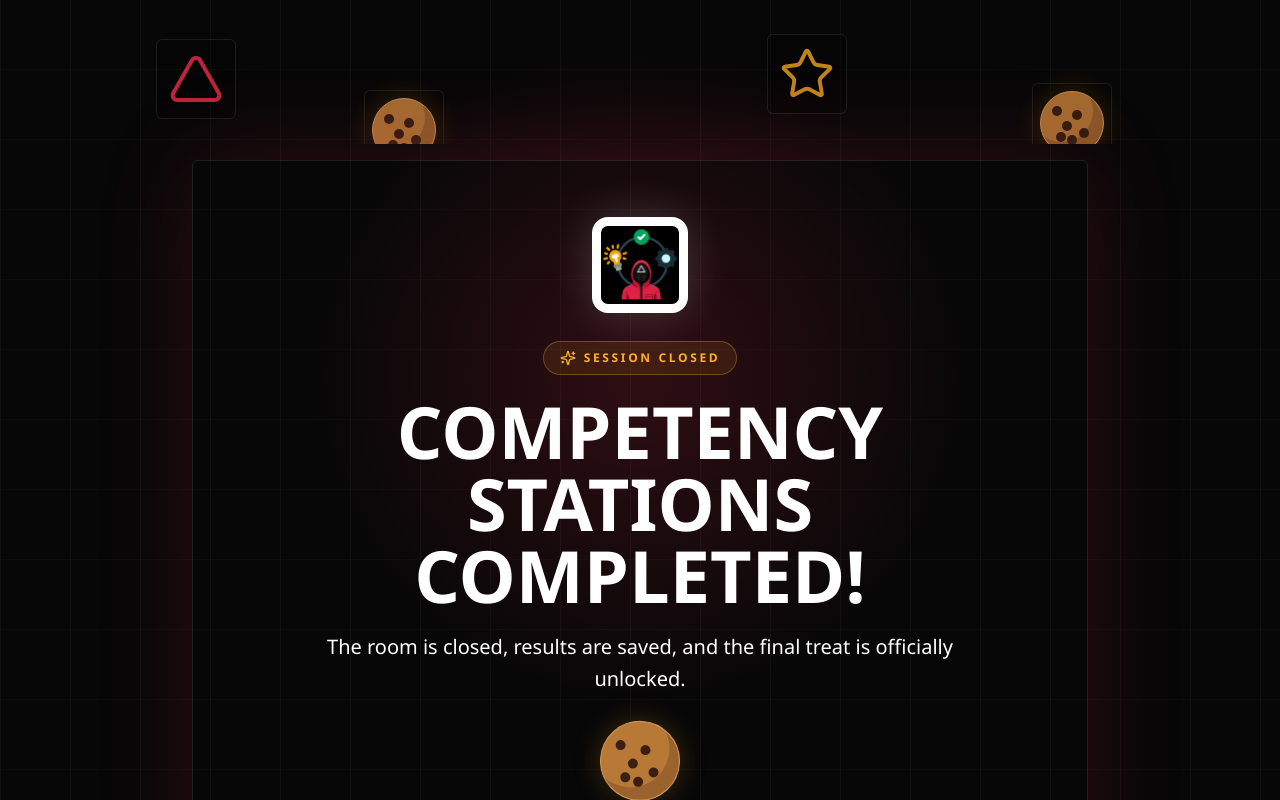
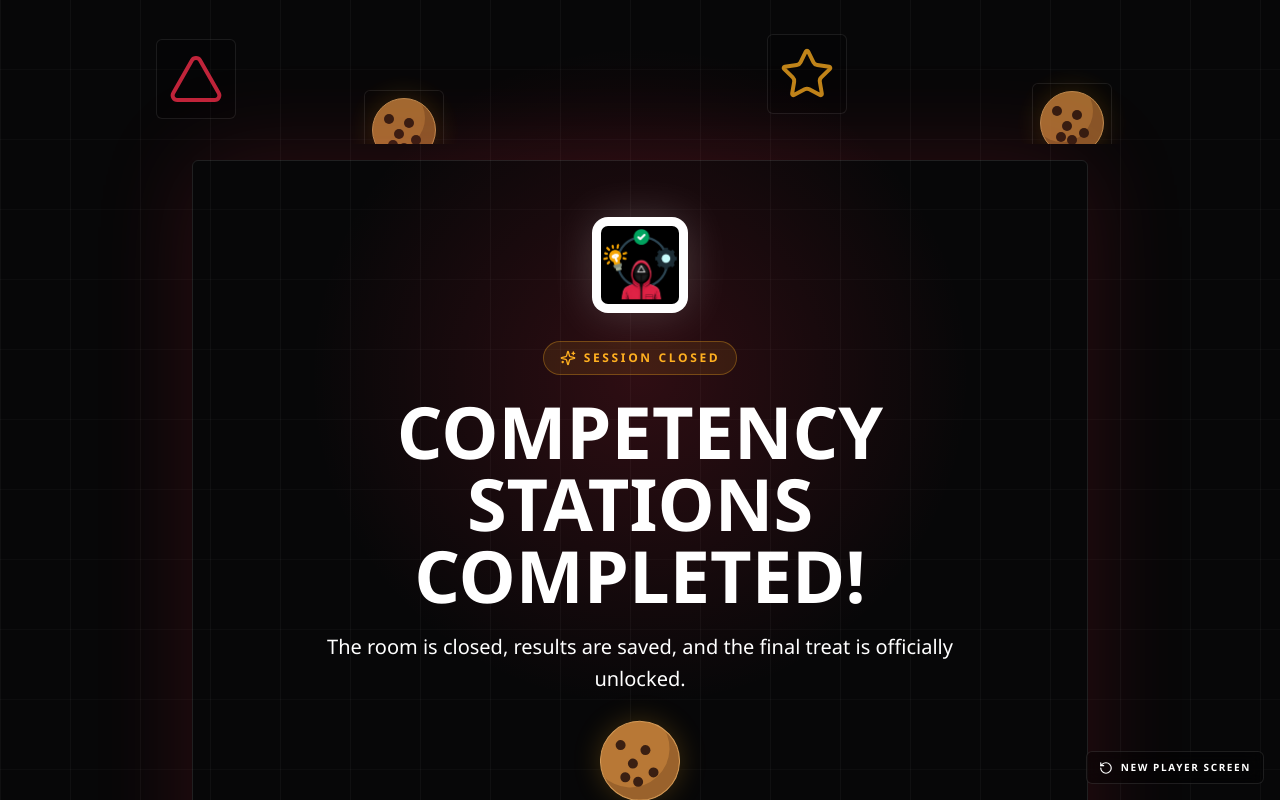
Before and after one commit to joshmzamora/competency_stations, a React (Vite) app: page /complete in a window 1280 px wide. Shown: the top 800 px of the page. Built offline with nearby package versions, Linux system fonts and the light colour scheme.

Commit message:
Refactor session handling in socket messages and add button to return to player screen in CompletionPage

```diff
--- a/src/pages/CompletionPage.tsx
+++ b/src/pages/CompletionPage.tsx
@@ -1,5 +1,5 @@
 import { motion } from "framer-motion";
-import { Circle, Home, Sparkles, Square, Star, Triangle, Umbrella } from "lucide-react";
+import { Circle, Home, RotateCcw, Sparkles, Square, Star, Triangle, Umbrella } from "lucide-react";
 import { useNavigate, useSearchParams } from "react-router-dom";
 import { AnimatedButton } from "../components/AnimatedButton";
 import { useAppChrome } from "../context/ChromeContext";
@@ -74,6 +74,16 @@ export function CompletionPage() {
     return () => setNavHidden(false);
   }, [setNavHidden]);
 
+  function returnToPlayerScreen() {
+    try {
+      sessionStorage.removeItem("competency-player-room-emergency-backup");
+      sessionStorage.removeItem("competency-player-group-id");
+    } catch {
+      // Session storage can be unavailable in locked-down browser modes.
+    }
+    navigate("/player", { replace: true });
+  }
+
   return (
     <section className="relative min-h-screen overflow-hidden bg-[#070708] px-4 text-center text-white">
       <div className="pointer-events-none absolute inset-0 bg-[radial-gradient(circle_at_50%_34%,rgba(255,48,77,0.16),transparent_34%),linear-gradient(90deg,rgba(255,255,255,0.035)_1px,transparent_1px),linear-gradient(0deg,rgba(255,255,255,0.025)_1px,transparent_1px)] bg-[length:auto,70px_70px,70px_70px]" />
@@ -123,6 +133,16 @@ export function CompletionPage() {
         </motion.div>
         <ScatterBand band="bottom" />
       </div>
+      {role === "player" && (
+        <button
+          type="button"
+          onClick={returnToPlayerScreen}
+          className="fixed bottom-4 right-4 z-20 inline-flex items-center gap-2 rounded-md border border-white/10 bg-black/35 px-3 py-2 font-display text-[10px] font-black uppercase tracking-[0.16em] text-white/42 backdrop-blur transition hover:border-scrub/35 hover:bg-scrub/10 hover:text-scrub focus:outline-none focus:ring-2 focus:ring-scrub/35"
+        >
+          <RotateCcw className="h-3.5 w-3.5" />
+          New player screen
+        </button>
+      )}
     </section>
   );
 }
```
Also changed, not shown: 1 other file (tests, documents, lock files or other folders).
